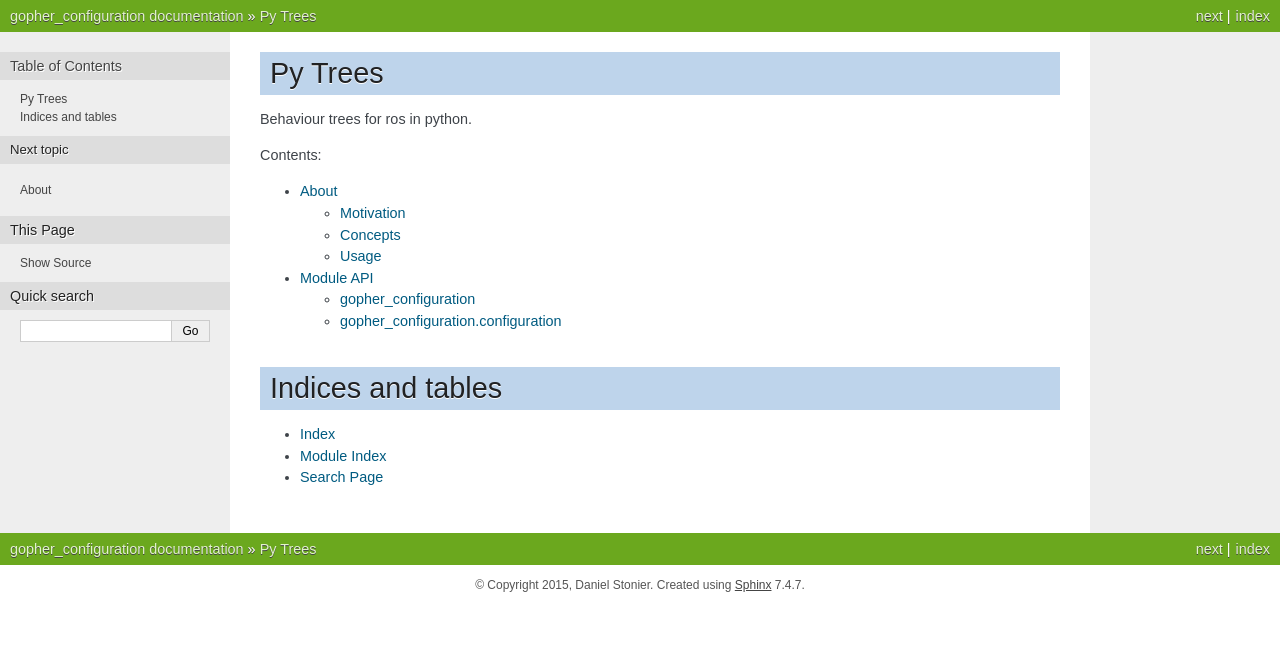
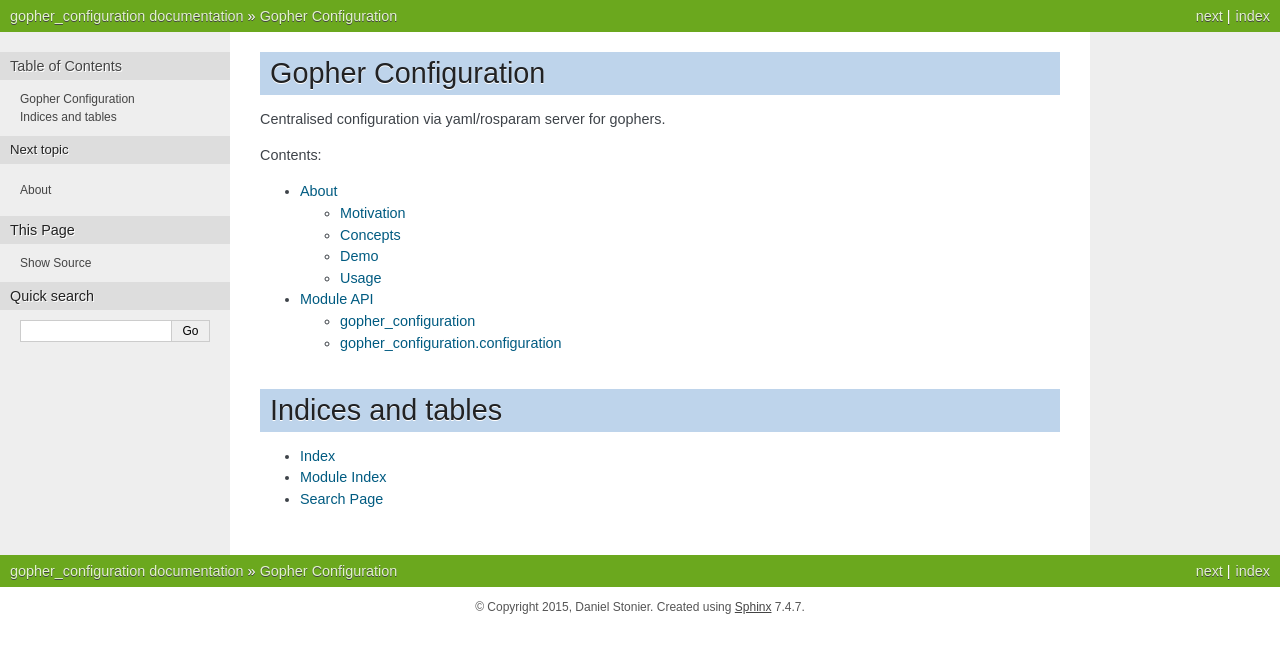
Before and after one commit to splintered-reality/py_trees, a Sphinx documentation site: the page built from gopher_configuration/doc/index.rst, in a window 1280 px wide. Shown: the top 653 px of the page. Built offline with Sphinx 7.4.7, drawn with Linux system fonts in a browser that asks for light colours; the version number could not be read and is left out.

Commit message:
[gopher_configuration] demo/view usage in docs, fix script/module conflict.

```diff
--- a/gopher_configuration/doc/index.rst
+++ b/gopher_configuration/doc/index.rst
@@ -1,12 +1,12 @@
-.. py_trees documentation master file, created by
+.. gopher_configuration documentation master file, created by
    sphinx-quickstart on Thu Jul 30 16:43:58 2015.
    You can adapt this file completely to your liking, but it should at least
    contain the root `toctree` directive.
 
-Py Trees
-========
+Gopher Configuration
+====================
 
-Behaviour trees for ros in python.
+Centralised configuration via yaml/rosparam server for gophers.
 
 Contents:
 
```
Also changed, not shown: gopher_configuration/doc/about.rst (+21 -0 lines), 5 other files.
